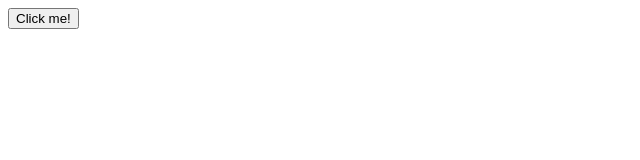
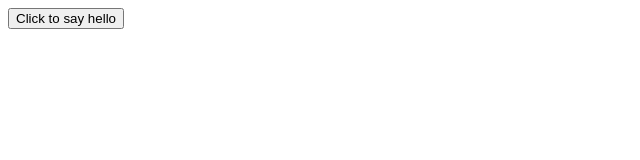
Before and after one commit to bzm3r/relearning-svelte, a SvelteKit app: page / in a window 1280 px wide. Shown: the top 160 px of the page, without its empty margins (0-640 px from the left). Built offline with nearby package versions, Linux system fonts and the light colour scheme.

Commit message:
events: component events

```diff
--- /dev/null
+++ b/src/tutorial/Inner.svelte
@@ -0,0 +1,8 @@
+<script lang="ts">
+	import type { InnerProps } from './InnerProps';
+
+	let message = 'Hello!';
+	let { handleMessage }: InnerProps = $props();
+</script>
+
+<button onclick={() => handleMessage(message)}> Click to say hello </button>
--- /dev/null
+++ b/src/tutorial/InnerProps.ts
@@ -0,0 +1,3 @@
+export interface InnerProps {
+	handleMessage: (message: string) => void;
+}
--- a/src/tutorial/Tutorial.svelte
+++ b/src/tutorial/Tutorial.svelte
@@ -1,16 +1,9 @@
 <script lang="ts">
-	let clicked = $state(false);
-	function once(fn: ((event: Event) => void) | null) {
-		return function (event: Event) {
-			if (fn) fn(event);
-			clicked = true;
-			fn = null;
-		};
+	import Inner from './Inner.svelte';
+
+	function handleMessage(message: string) {
+		alert(message);
 	}
 </script>
 
-{#if !clicked}
-	<button onclick={once(() => alert('Clicked!'))}>Click me!</button>
-{:else}
-	😊
-{/if}
+<Inner {handleMessage} />
```
